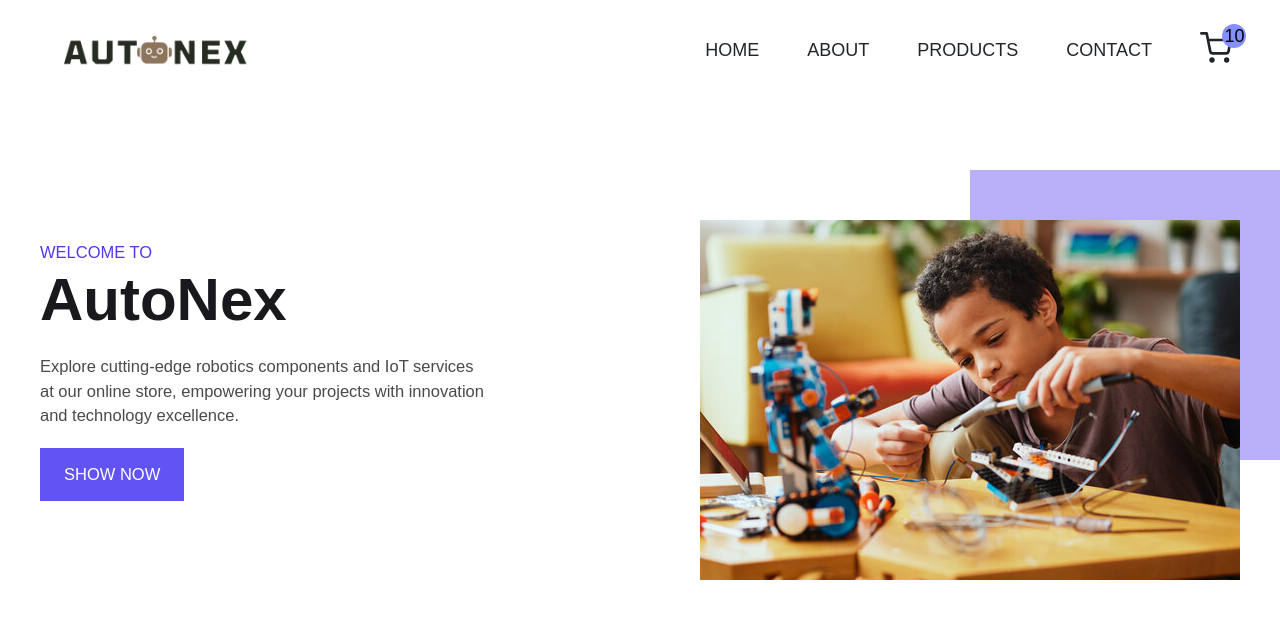
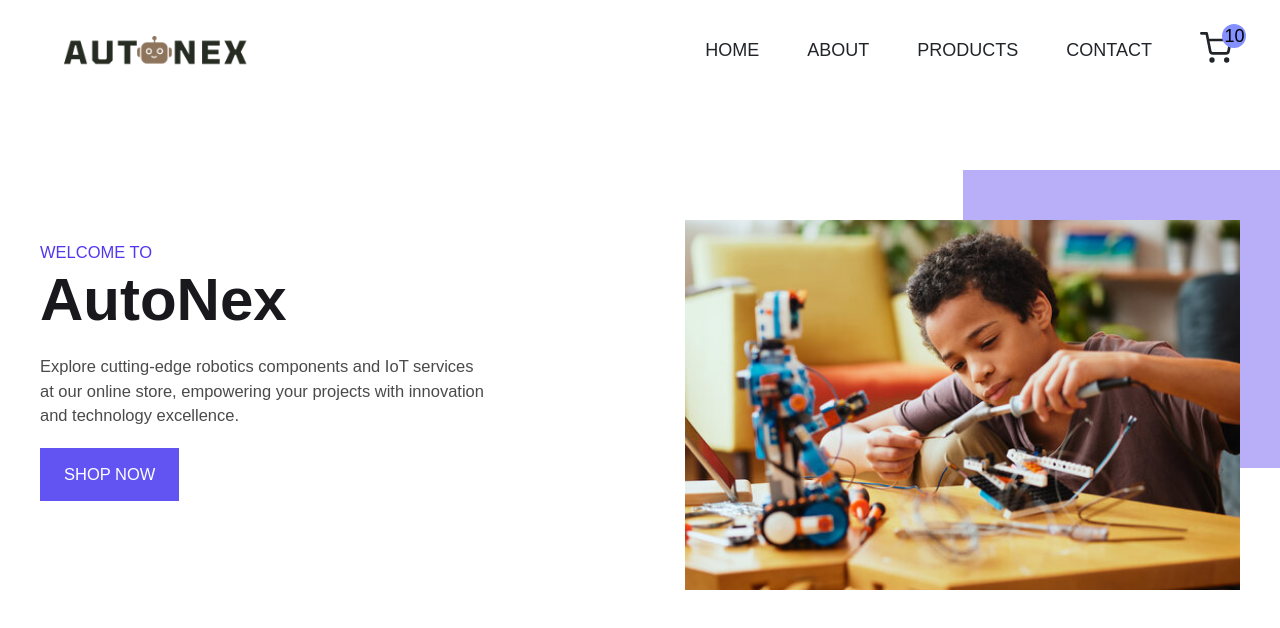
Before and after one commit to nafi-ullah/Autonex_React_Ecommerce, a React (Create React App) app: page / in a window 1280 px wide. Shown: the top 628 px of the page. Built offline with nearby package versions, Linux system fonts and the light colour scheme.

Commit message:
grid css added for divs in a row

```diff
--- a/src/components/HeroSection.js
+++ b/src/components/HeroSection.js
@@ -6,9 +6,24 @@ const HeroSection = ({ myData }) => {
   const { name } = myData;
  const Wrapper = styled.section`
   padding: 12rem 0;
-  .grid {
+  .griding {
     display: flex;
     justify-content: space-between;
+  }
+
+  .container {
+    max-width: 120rem;
+    margin: 0 auto;
+  }
+
+  .grid {
+    display: grid;
+    gap: 9rem;
+  }
+
+  .grid-two-column {
+    grid-template-columns: repeat(2, 1fr);
+
   }
 
 
@@ -91,7 +106,7 @@ const HeroSection = ({ myData }) => {
               and technology excellence.
             </p>
             <NavLink>
-              <Button>show now</Button>
+              <Button>Shop now</Button>
             </NavLink>
           </div>
           {/* our homepage image  */}
```
